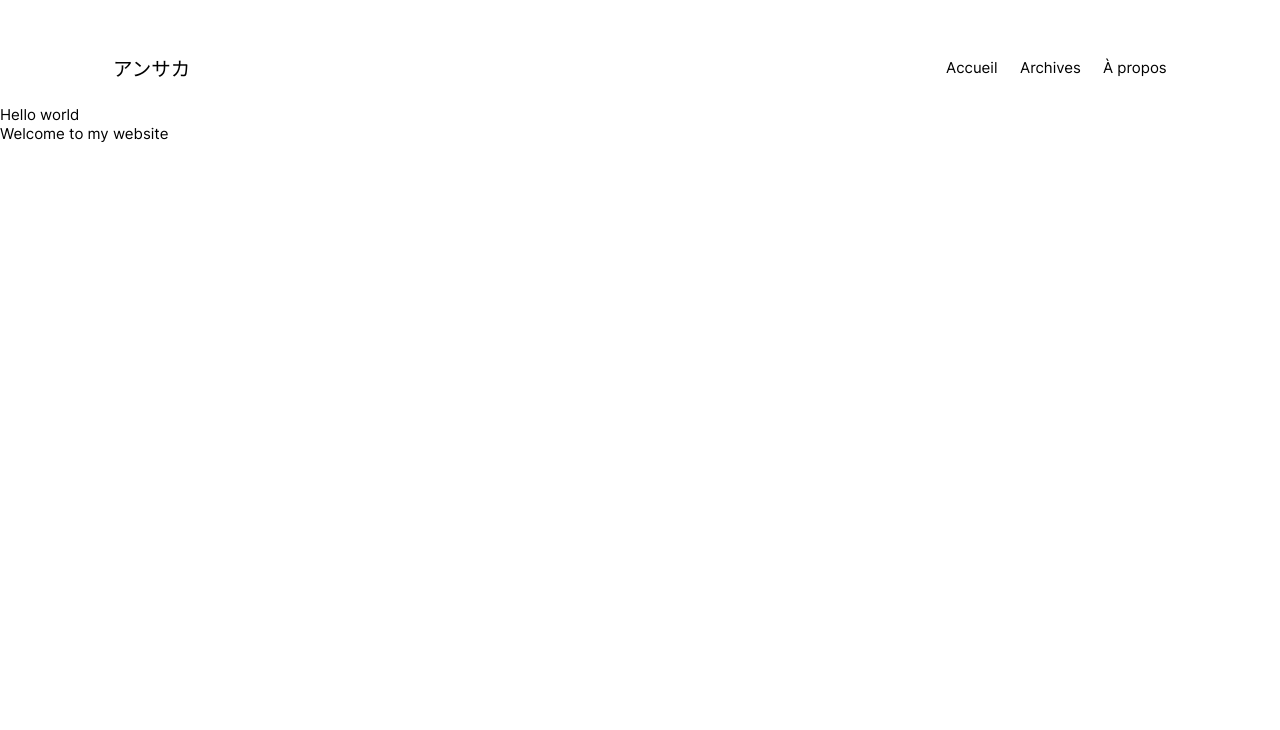
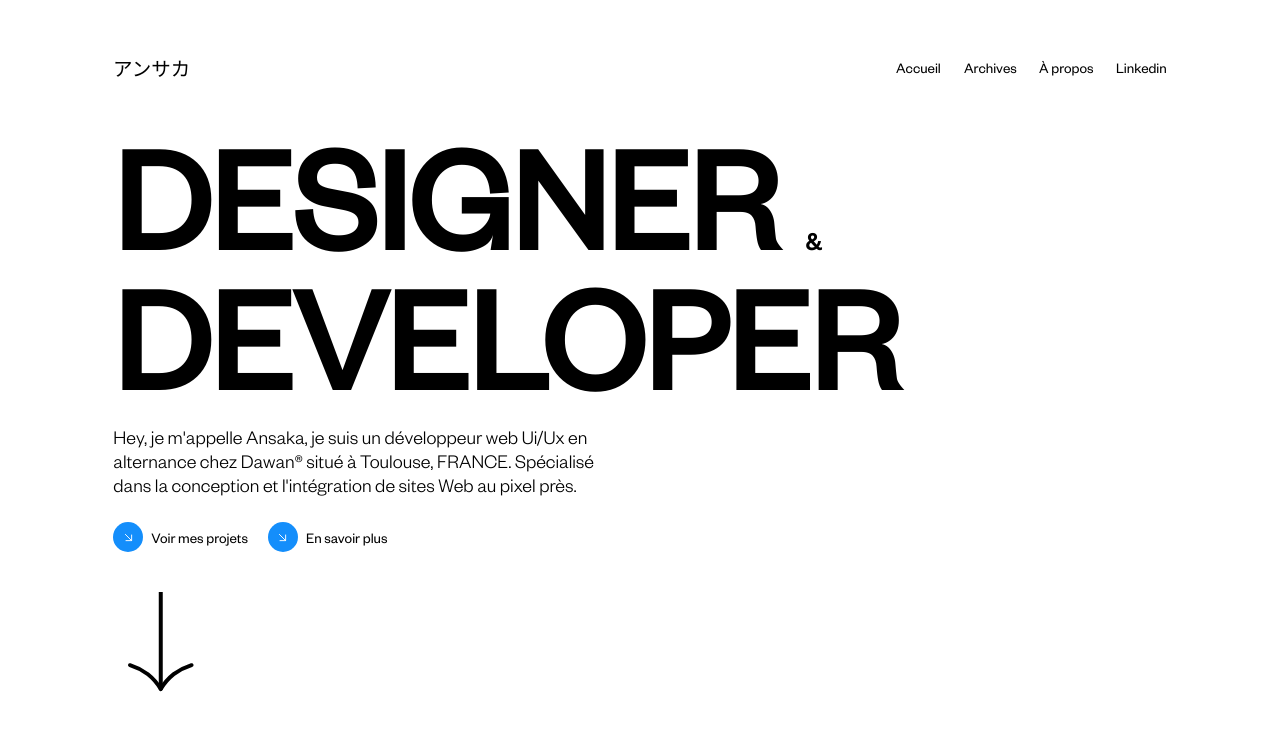
Before and after one commit to iamansaka/website, a Next.js app: page / in a window 1280 px wide. Shown: the top 730 px of the page. Built offline with nearby package versions, Linux system fonts and the light colour scheme.

Commit message:
Création composant button et design section heading

```diff
--- /dev/null
+++ b/components/Button/Button.js
@@ -0,0 +1,34 @@
+// Librairies
+import React from "react";
+import Link from "next/link";
+
+// Styled
+import { StyledButton } from "../../styles/module/Button.styled";
+
+function Button({ children, url }) {
+  return (
+    <Link href={url}>
+      <StyledButton>
+        <span>
+          <svg
+            xmlns="http://www.w3.org/2000/svg"
+            class="icon icon-tabler icon-tabler-arrow-down-right"
+            viewBox="0 0 24 24"
+            stroke-width="1.5"
+            stroke="#fff"
+            fill="none"
+            stroke-linecap="round"
+            stroke-linejoin="round"
+          >
+            <path stroke="none" d="M0 0h24v24H0z" fill="none" />
+            <line x1="7" y1="7" x2="17" y2="17" />
+            <polyline points="17 8 17 17 8 17" />
+          </svg>
+        </span>
+        {children}
+      </StyledButton>
+    </Link>
+  );
+}
+
+export default Button;
--- a/lib/config.js
+++ b/lib/config.js
@@ -3,5 +3,6 @@ module.exports = {
     { name: "Accueil", url: "/" },
     { name: "Archives", url: "/archives" },
     { name: "À propos", url: "/a-propos" },
+    { name: "Linkedin", url: "/" },
   ],
 };
--- a/pages/index.js
+++ b/pages/index.js
@@ -1,12 +1,49 @@
+// Librairie
 import React from "react";
+import Button from "../components/Button/Button";
 
+// Composant
 import TextWrapper from "../components/TextWrapper/TextWrapper";
+
+// Styled
+import StyledContainer from "../styles/base/Container.styled";
+import {
+  StyledHeadingSection,
+  StyledHeadingInfos,
+  StyledHeadingTitle,
+  StyledActions,
+} from "../styles/pages/Home.styled";
 
 export default function Home() {
   return (
-    <>
-      <TextWrapper>Hello world</TextWrapper>
-      <div>Welcome to my website</div>
-    </>
+    <StyledContainer>
+      <StyledHeadingSection id="heading">
+        <StyledHeadingTitle>
+          Designer <span>&</span> <span>Developer</span>
+        </StyledHeadingTitle>
+        <StyledHeadingInfos>
+          Hey, je m'appelle Ansaka, je suis un développeur web Ui/Ux en alternance chez
+          Dawan® situé à Toulouse, FRANCE. Spécialisé dans la conception et l'intégration
+          de sites Web au pixel près.
+        </StyledHeadingInfos>
+        <StyledActions>
+          <Button url="/archives">Voir mes projets</Button>
+          <Button url="/archives">En savoir plus</Button>
+        </StyledActions>
+        <svg
+          width="100"
+          height="100"
+          viewBox="0 0 33 50"
+          xmlns="http://www.w3.org/2000/svg"
+        >
+          <polygon
+            transform="rotate(90 15.379 24.264)"
+            points="39.643 23.264 39.643 25.264 -8.885 25.264 -8.885 23.264"
+          ></polygon>
+          <path d="M-.953 36.304a1 1 0 0 1 1.255-.651 32.553 32.553 0 0 1 9.247 4.66 28.022 28.022 0 0 1 6.692 7.709 1 1 0 0 1-1.724 1.014 25.985 25.985 0 0 0-6.176-7.13 30.512 30.512 0 0 0-8.643-4.347 1 1 0 0 1-.651-1.255Z"></path>
+          <path d="M30.456 35.654a1 1 0 1 1 .604 1.906 30.474 30.474 0 0 0-8.605 4.317 26.021 26.021 0 0 0-6.214 7.159 1 1 0 1 1-1.724-1.014 28.06 28.06 0 0 1 6.73-7.738 32.512 32.512 0 0 1 9.21-4.63Z"></path>
+        </svg>
+      </StyledHeadingSection>
+    </StyledContainer>
   );
 }
--- /dev/null
+++ b/styles/Keyframes.js
@@ -0,0 +1,24 @@
+import { css } from "styled-components";
+
+const Animation = css`
+  @keyframes bounce {
+    0% {
+      opacity: 1;
+      transform: translateX(0px) translateY(0) scale(1);
+    }
+    25% {
+      opacity: 0;
+      transform: translateX(10px) translateY(10px) scale(0.9);
+    }
+    26% {
+      opacity: 0;
+      transform: translateX(-10px) translateY(-10px) scale(0.9);
+    }
+    55% {
+      opacity: 1;
+      transform: translateX(0px) translateY(0) scale(1);
+    }
+  }
+`;
+
+export default Animation;
--- /dev/null
+++ b/styles/base/Container.styled.js
@@ -0,0 +1,9 @@
+import styled from "styled-components";
+
+const StyledContainer = styled.div`
+  max-width: 100%;
+  width: 100%;
+  padding: 0 8.8541666667vw;
+`;
+
+export default StyledContainer;
--- a/styles/fonts.css
+++ b/styles/fonts.css
@@ -5,6 +5,25 @@
   src: url("../assets/fonts/RightGrotesk/RightGrotesk-CompactBlack.otf")
     format("opentype");
   font-weight: 800;
+  font-style: "normal";
+}
+
+/* Founders Grotesk Web */
+@font-face {
+  font-family: "Founders Grotesk Web";
+  src: url("../assets/fonts/FoundersGroteskWeb/founders-grotesk-web-regular.woff2");
+  src: url("../assets/fonts/FoundersGroteskWeb/founders-grotesk-web-regular.woff2")
+    format("woff2");
+  font-weight: 400;
+  font-style: "normal";
+}
+
+@font-face {
+  font-family: "Founders Grotesk Web";
+  src: url("../assets/fonts/FoundersGroteskWeb/founders-grotesk-web-light.woff2");
+  src: url("../assets/fonts/FoundersGroteskWeb/founders-grotesk-web-light.woff2")
+    format("woff2");
+  font-weight: 300;
   font-style: "normal";
 }
 
@@ -18,11 +37,10 @@
 }
 
 /* Editorial */
-/* @font-face {
+@font-face {
   font-family: "Editorial New";
   src: url("../assets/fonts/EditorialNew/EditorialNew-Ultralight.otf");
-    src: url("../assets/fonts/EditorialNew/EditorialNew-Ultralight.otf")
-      format("opentype");
+  src: url("../assets/fonts/EditorialNew/EditorialNew-Ultralight.otf") format("opentype");
   font-weight: 200;
   font-style: "normal";
 }
@@ -41,29 +59,4 @@
   src: url("./../assets/fonts/EditorialNew/EditorialNew-Ultrabold.otf") format("opentype");
   font-weight: 800;
   font-style: "normal";
-  } */
-
-/* Inter */
-@font-face {
-  font-family: "Inter";
-  src: url("../assets/fonts/Inter/Inter-Regular.ttf");
-  src: url("../assets/fonts/Inter/Inter-Regular.ttf") format("truetype");
-  font-weight: 400;
-  font-style: "normal";
 }
-
-@font-face {
-  font-family: "Inter";
-  src: url("../assets/fonts/Inter/Inter-Medium.ttf");
-  src: url("../assets/fonts/Inter/Inter-Medium.ttf") format("truetype");
-  font-weight: 500;
-  font-style: "normal";
-}
-
-@font-face {
-  font-family: "Inter";
-  src: url("../assets/fonts/Inter/Inter-SemiBold.ttf");
-  src: url("../assets/fonts/Inter/Inter-SemiBold.ttf") format("truetype");
-  font-weight: 600;
-  font-style: "normal";
-}
--- a/styles/globalStyles.js
+++ b/styles/globalStyles.js
@@ -1,6 +1,11 @@
-import { createGlobalStyle } from "styled-components";
+import { createGlobalStyle, keyframes } from "styled-components";
+import variables from "./Variables";
+import animation from "./Keyframes";
 
 const GlobalStyle = createGlobalStyle`
+
+    ${variables}
+    ${animation}
 
     *,
     *::before,
@@ -13,7 +18,8 @@ const GlobalStyle = createGlobalStyle`
     }
 
     html, body {
-        font-family: 'Inter', sans-serif;
+        font-family: "Founders Grotesk Web", sans-serif;
+        ${"" /* font-family: 'Inter', sans-serif; */}
         font-size: 15px;
         width: 100%;
     }
@@ -22,6 +28,7 @@ const GlobalStyle = createGlobalStyle`
         color: inherit;
         text-decoration: none;
     }
+
 `;
 
 export default GlobalStyle;
--- /dev/null
+++ b/styles/module/Button.styled.js
@@ -0,0 +1,34 @@
+import styled from "styled-components";
+
+export const StyledButton = styled.a`
+  display: flex;
+  flex-flow: row nowrap;
+  align-items: center;
+  gap: 8px;
+
+  cursor: pointer;
+
+  span {
+    display: flex;
+    align-items: center;
+    justify-content: center;
+
+    width: 30px;
+    height: 30px;
+
+    background-color: var(--blue);
+    border-radius: 100%;
+
+    > svg {
+      width: 15px;
+    }
+  }
+
+  &:hover svg {
+    animation-name: bounce;
+    animation-duration: 1.4s;
+    animation-delay: 0.2s;
+    animation-iteration-count: infinite;
+    animation-timing-function: linear;
+  }
+`;
--- /dev/null
+++ b/styles/pages/Home.styled.js
@@ -0,0 +1,43 @@
+import styled from "styled-components";
+
+export const StyledHeadingSection = styled.section`
+  /* display: flex;
+  flex-direction: column;
+  justify-content: space-between; */
+  min-height: 100vh;
+`;
+
+export const StyledHeadingTitle = styled.h1`
+  font-size: 10rem;
+  line-height: 1.2;
+  text-transform: uppercase;
+
+  span {
+    display: block;
+    margin-top: -40px;
+
+    &:first-child {
+      display: inline;
+      font-size: 1.667rem;
+    }
+  }
+`;
+
+export const StyledHeadingInfos = styled.p`
+  font-size: 1.333rem;
+  font-weight: 300;
+  line-height: 1.2;
+
+  max-width: 500px;
+  width: 100%;
+
+  margin-bottom: 2vw;
+`;
+
+export const StyledActions = styled.div`
+  display: flex;
+  align-items: center;
+  gap: 20px;
+
+  margin-bottom: 2.667rem;
+`;
```
Also changed, not shown: assets/fonts/FoundersGroteskWeb/founders-grotesk-web-light.woff2 (added), assets/fonts/FoundersGroteskWeb/founders-grotesk-web-regular.woff2 (added). Lines whose indentation alone changed are shown as unchanged.
